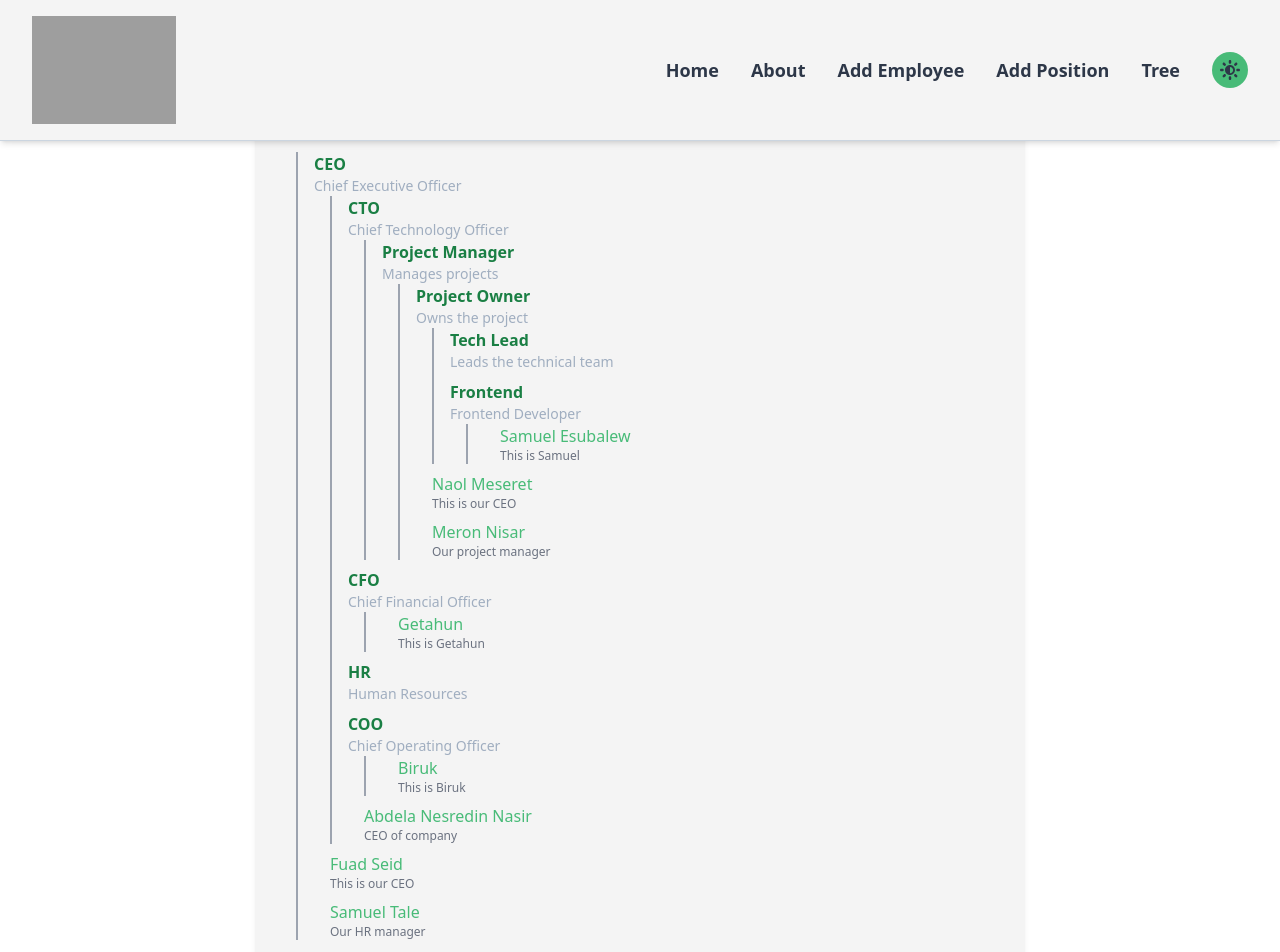
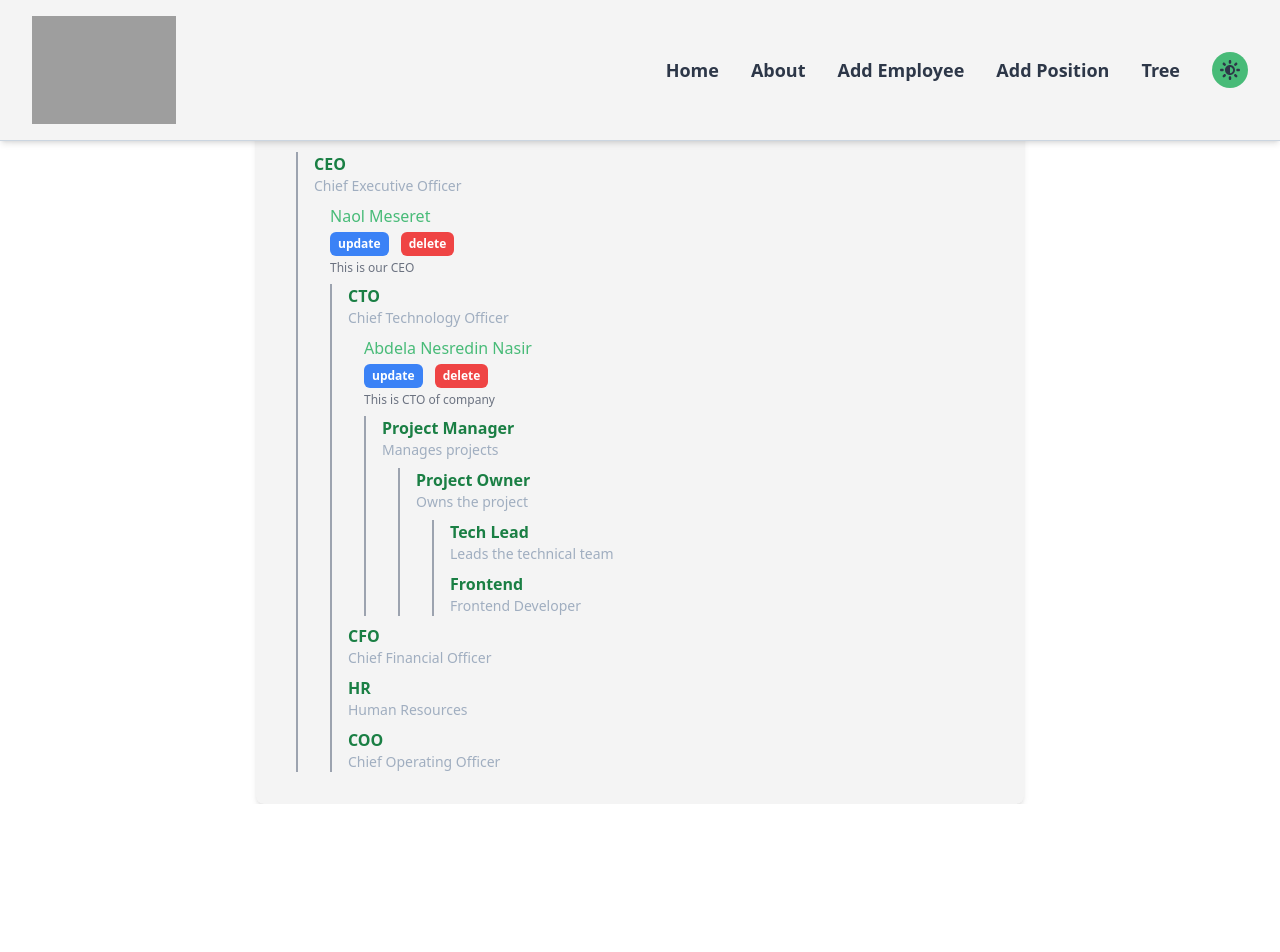
Before and after one commit to naol728/EHS-Perago, a Next.js app in the folder employee-hierarchy-frontend/: page /tree in a window 1280 px wide. Shown: the top 952 px of the page. After the commit the page ends 804 px from the top, so only its background shows below. Built offline with nearby package versions, Linux system fonts and the light colour scheme; grey boxes are pictures that could not be loaded.

Commit message:
adding the form ui

```diff
--- a/employee-hierarchy-frontend/components/Button.js
+++ b/employee-hierarchy-frontend/components/Button.js
@@ -1,5 +1,23 @@
 import React from "react";
 
-export default function Button() {
-  return <button>click here</button>;
+export default function Button({ type, onClick, children, sx }) {
+  const baseStyles = " rounded-md font-semibold transition duration-300 ";
+
+  const typeStyles = {
+    update:
+      baseStyles +
+      " px-2 py-1 text-xs bg-blue-500 hover:bg-blue-600 text-white dark:bg-blue-700 dark:hover:bg-blue-800",
+    delete:
+      baseStyles +
+      "px-2 py-1 text-xs bg-red-500 hover:bg-red-600 text-white dark:bg-red-700 dark:hover:bg-red-800",
+    submit:
+      baseStyles +
+      "px-3 py-2 text-md  bg-green-500  hover:bg-green-600 text-white dark:bg-green-700 dark:hover:bg-green-800",
+  };
+
+  return (
+    <button onClick={onClick} style={sx} className={` ${typeStyles[type]}`}>
+      {children}
+    </button>
+  );
 }
--- /dev/null
+++ b/employee-hierarchy-frontend/src/app/addemploye/page.js
@@ -0,0 +1,41 @@
+import React from "react";
+import Button from "../../../components/Button";
+
+export default function AddEmploye() {
+  return (
+    <div className="flex h-[90vh]  justify-center items-center ">
+      <div className="grid place-content-center max-w-xl space-y-5 h-full px-16 rounded-xl  bg-light-background dark:bg-dark-background text-light-text dark:text-dark-text ">
+        <h2 className="text-2xl font-semibold text-center mb-4">Add Employe</h2>
+        <form className="flex flex-col w-80 space-y-2">
+          <label className="flex flex-col w-full space-y-1">
+            <span className="font-semibold ">Name</span>
+            <input
+              type="text"
+              className=" px-3 py-2 rounded-lg dark:bg-dark-secondary"
+            />
+          </label>
+          <label className="flex flex-col w-full space-y-1">
+            <span className="font-semibold ">Description</span>
+            <input
+              type="text"
+              className=" px-3 py-2 rounded-lg dark:bg-dark-secondary"
+            />
+          </label>
+          <label className="flex flex-col w-full space-y-1 ">
+            <span className="font-semibold ">Parent Id</span>
+            <select className="px-1 py-2 rounded-lg bg-light-background dark:bg-dark-secondary text-light-text dark:text-dark-text ">
+              <option value="option1" className="px-1 py-2">
+                option 1
+              </option>
+              <option value="option2" className="px-1 py-2">
+                option 2
+              </option>
+            </select>
+          </label>
+
+          <Button type="submit">Submit </Button>
+        </form>
+      </div>
+    </div>
+  );
+}
--- /dev/null
+++ b/employee-hierarchy-frontend/src/app/addpostion/page.js
@@ -0,0 +1,41 @@
+import React from "react";
+import Button from "../../../components/Button";
+
+export default function AddPostion() {
+  return (
+    <div className="flex h-[90vh]  justify-center items-center ">
+      <div className="grid place-content-center max-w-xl space-y-5 h-full  rounded-xl  px-16 bg-light-background dark:bg-dark-background text-light-text dark:text-dark-text ">
+        <h2 className="text-2xl font-semibold text-center mb-4">Add Postion</h2>
+        <form className="flex flex-col w-80 space-y-2 ">
+          <label className="flex flex-col w-full space-y-1">
+            <span className="font-semibold ">Name</span>
+            <input
+              type="text"
+              className=" px-3 py-2 rounded-lg dark:bg-dark-secondary"
+            />
+          </label>
+          <label className="flex flex-col w-full space-y-1">
+            <span className="font-semibold ">Description</span>
+            <input
+              type="text"
+              className=" px-3 py-2 rounded-lg dark:bg-dark-secondary"
+            />
+          </label>
+          <label className="flex flex-col w-full space-y-1 ">
+            <span className="font-semibold ">Parent Id</span>
+            <select className="px-1 py-2 rounded-lg bg-light-background dark:bg-dark-secondary text-light-text dark:text-dark-text ">
+              <option value="option1" className="px-1 py-2">
+                option 1
+              </option>
+              <option value="option2" className="px-1 py-2">
+                option 2
+              </option>
+            </select>
+          </label>
+
+          <Button type="submit">Submit </Button>
+        </form>
+      </div>
+    </div>
+  );
+}
--- a/employee-hierarchy-frontend/src/app/tree/page.js
+++ b/employee-hierarchy-frontend/src/app/tree/page.js
@@ -1,4 +1,5 @@
 import React from "react";
+import Button from "../../../components/Button";
 
 export default function Tree() {
   const positions = [
@@ -57,75 +58,50 @@ export default function Tree() {
     {
       name: "Naol Meseret",
       description: "This is our CEO",
-      parentId: "3",
+      parentId: "1",
       id: "4",
     },
     {
-      name: "Fuad Seid",
-      description: "This is our CEO",
-      parentId: null,
-      id: "8",
-    },
-    {
-      name: "Meron Nisar",
-      description: "Our project manager",
-      parentId: "3",
-      id: "10",
-    },
-    {
-      name: "Samuel Tale",
-      description: "Our HR manager",
-      parentId: null,
-      id: "12",
-    },
-    {
-      name: "Samuel Esubalew",
-      description: "This is Samuel",
-      parentId: "12",
-      id: "13",
-    },
-    { name: "Biruk", description: "This is Biruk", parentId: "11", id: "15" },
-    {
-      name: "Getahun",
-      description: "This is Getahun",
-      parentId: "5",
-      id: "17",
-    },
-    {
       name: "Abdela Nesredin Nasir",
-      description: "CEO of company",
-      parentId: "1",
-      id: "18",
+      description: " This is CTO of company",
+      parentId: "2",
+      id: "5",
     },
   ];
 
   const recursiveRender = (parentId) => {
-    const children = positions.filter((pos) => pos.parentId === parentId);
-    const people = persons.filter((person) => person.parentId === parentId);
-
-    if (children.length === 0 && people.length === 0) return null;
-
     return (
       <ul className="ml-4 border-l-2 border-gray-400 pl-4">
-        {children.map((pos) => (
-          <li key={pos.id} className="mb-2">
+        {positions
+          .filter((pos) => pos.parentId === parentId)
+          .map((pos) => (
+            <div key={pos.id}>
+              <li className="mb-2">
                 <div className="font-bold text-light-primary dark:text-dark-primary">
                   {pos.name}
                 </div>
                 <div className="text-sm text-light-secondary dark:text-dark-secondary">
                   {pos.description}
                 </div>
-            {/* Recursive call for child positions */}
-            {recursiveRender(pos.id)}
               </li>
-        ))}
-        {people.map((person) => (
+              {persons
+                .filter((person) => person.parentId === pos.id)
+                .map((person) => (
                   <li key={person.id} className="mb-2 ml-4">
                     <div className="text-light-accent dark:text-dark-accent">
                       {person.name}
+                      <div className="flex space-x-3 mt-1">
+                        <Button type="update">update</Button>
+                        <Button type="delete">delete</Button>
                       </div>
-            <div className="text-xs text-gray-500">{person.description}</div>
+                    </div>
+                    <div className="text-xs mt-1 text-gray-500">
+                      {person.description}
+                    </div>
                   </li>
+                ))}
+              {recursiveRender(pos.id)}
+            </div>
           ))}
       </ul>
     );
```
Lines whose indentation alone changed are shown as unchanged.
